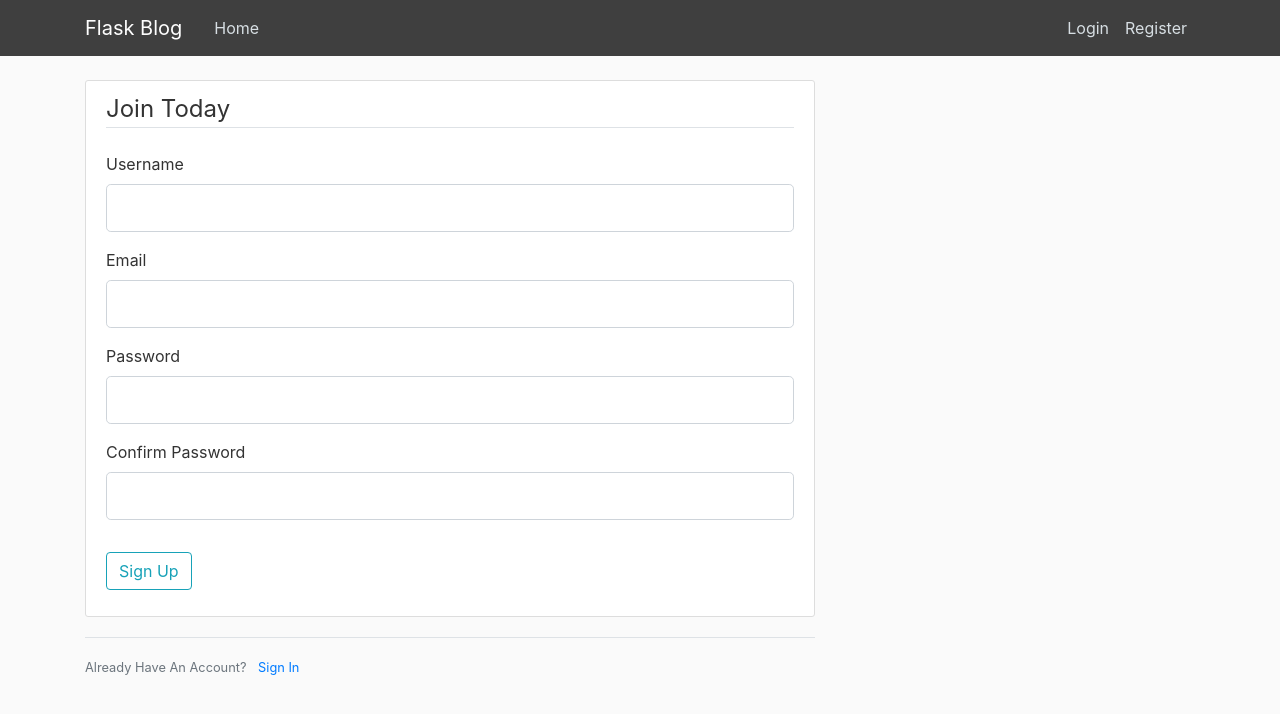
After one commit to ecleven/The_Tribute, a Flask app: page /register in a window 1280 px wide. The commit adds this page. Shown: the top 714 px of the page. Run offline with Flask 2, Linux system fonts and the light colour scheme; some libraries are stand-ins or nearby versions.

Commit message:
added style

```diff
--- a/flask_app.py
+++ b/flask_app.py
@@ -1,7 +1,14 @@
-from flask import Flask, render_template, send_from_directory
+from flask import Flask, render_template, send_from_directory, session, url_for, flash, redirect
+from flask_bcrypt import Bcrypt
+
+from forms import RegistrationForm, LoginForm
 import os
 
 app = Flask(__name__)
+
+app.config['SECRET_KEY'] = os.urandom(16)
+
+#app.secret_key = print(os.urandom(16))
 
 da_bros = [
      { "name": "Austin", "image": "austin.JPG", "bio": "Media mogul Austin Sabella CPA is the brains and the chin behind the bros. Born in 1993 in the slums of algonquin, austin discovered his love for wrestling playing tummy sticks with his cousin Corey. It quickly became apperent that he was a natural grapler, and Austin through the ranks of IL wresting until a self inflicted injury stopped his career short. Since then Austin has rebranded himself as a prestigous businessman becoming CFO of a media consultancy/Indian staffing firm." },
@@ -14,13 +21,38 @@ da_bros = [
 ]
 
 
+#login
+@app.route("/register", methods=['GET', 'POST'])
+def register():
+    form = RegistrationForm()
+    if form.validate_on_submit():
+        flash(f'Account created for {form.username.data}!', 'success')
+        return redirect(url_for('home'))
+    return render_template('register.html', title='Register', form=form)
+
+
+@app.route("/login", methods=['GET', 'POST'])
+def login():
+    form = LoginForm()
+    if form.validate_on_submit():
+        if form.email.data == 'admin@blog.com' and form.password.data == 'password':
+            flash('You have been logged in!', 'success')
+            return redirect(url_for('home'))
+        else:
+            flash('Login Unsuccessful. Please check username and password', 'danger')
+    return render_template('login.html', title='Login', form=form)
+
+
 @app.route('/')
-def main_page():
+def home():
     return render_template("main.html", da_bros=da_bros)
 
 @app.route('/upload/<filename>')
 def send_image(filename):
     return send_from_directory("images/Da-Bros", filename)
 
+
+
+
 if __name__ == '__main__':
     app.run(debug=True)
--- /dev/null
+++ b/forms.py
@@ -0,0 +1,24 @@
+from flask_wtf import FlaskForm
+from wtforms import StringField, PasswordField, SubmitField, BooleanField
+from wtforms.validators import DataRequired, Length, Email, EqualTo
+
+class RegistrationForm(FlaskForm):
+    username = StringField('Username', validators=[DataRequired(), Length(min=2, max=25)])
+
+    email = StringField('Email', validators=[DataRequired()])
+
+    password = PasswordField('Password', validators=[DataRequired()])
+
+    confirm_password = PasswordField('Confirm Password', validators=[DataRequired(),EqualTo('password')])
+
+    submit = SubmitField('Sign Up')
+
+
+class LoginForm(FlaskForm):
+    email = StringField('Email', validators=[DataRequired()])
+
+    password = PasswordField('Password', validators=[DataRequired()])
+
+    remember = BooleanField('Remember Me')
+
+    submit = SubmitField('Log In')
--- /dev/null
+++ b/static/main.css
@@ -0,0 +1,81 @@
+body {
+    background: #fafafa;
+    color: #333333;
+    margin-top: 5rem;
+  }
+
+  h1, h2, h3, h4, h5, h6 {
+    color: #444444;
+  }
+
+  .bg-steel {
+    background-color: #000000;
+    opacity: .75;
+  }
+
+  .site-header .navbar-nav .nav-link {
+    color: #cbd5db;
+  }
+
+  .site-header .navbar-nav .nav-link:hover {
+    color: #ffffff;
+  }
+
+  .site-header .navbar-nav .nav-link.active {
+    font-weight: 500;
+  }
+
+  .content-section {
+    background: #ffffff;
+    padding: 10px 20px;
+    border: 1px solid #dddddd;
+    border-radius: 3px;
+    margin-bottom: 20px;
+  }
+
+  .article-title {
+    color: #444444;
+  }
+
+  a.article-title:hover {
+    color: #428bca;
+    text-decoration: none;
+  }
+
+  .article-content {
+    white-space: pre-line;
+  }
+
+  .article-img {
+    height: 65px;
+    width: 65px;
+    margin-right: 16px;
+  }
+
+  .article-metadata {
+    padding-bottom: 1px;
+    margin-bottom: 4px;
+    border-bottom: 1px solid #e3e3e3
+  }
+
+  .article-metadata a:hover {
+    color: #333;
+    text-decoration: none;
+  }
+
+  .article-svg {
+    width: 25px;
+    height: 25px;
+    vertical-align: middle;
+  }
+
+  .account-img {
+    height: 125px;
+    width: 125px;
+    margin-right: 20px;
+    margin-bottom: 16px;
+  }
+
+  .account-heading {
+    font-size: 2.5rem;
+  }
--- /dev/null
+++ b/templates/layout.html
@@ -0,0 +1,64 @@
+<!DOCTYPE html>
+<html>
+<head>
+    <!-- Required meta tags -->
+    <meta charset="utf-8">
+    <meta name="viewport" content="width=device-width, initial-scale=1, shrink-to-fit=no">
+
+    <!-- Bootstrap CSS -->
+    <link rel="stylesheet" href="https://maxcdn.bootstrapcdn.com/bootstrap/4.0.0/css/bootstrap.min.css" integrity="sha384-Gn5384xqQ1aoWXA+058RXPxPg6fy4IWvTNh0E263XmFcJlSAwiGgFAW/dAiS6JXm" crossorigin="anonymous">
+
+    <link rel="stylesheet" type="text/css" href="{{ url_for('static', filename='main.css') }}">
+
+    {% if title %}
+        <title>Flask Blog - {{ title }}</title>
+    {% else %}
+        <title>Flask Blog</title>
+    {% endif %}
+</head>
+<body>
+    <header class="site-header">
+      <nav class="navbar navbar-expand-md navbar-dark bg-steel fixed-top">
+        <div class="container">
+          <a class="navbar-brand mr-4" href="/">Flask Blog</a>
+          <button class="navbar-toggler" type="button" data-toggle="collapse" data-target="#navbarToggle" aria-controls="navbarToggle" aria-expanded="false" aria-label="Toggle navigation">
+            <span class="navbar-toggler-icon"></span>
+          </button>
+          <div class="collapse navbar-collapse" id="navbarToggle">
+            <div class="navbar-nav mr-auto">
+              <a class="nav-item nav-link" href="{{ url_for('home') }}">Home</a>
+            </div>
+            <!-- Navbar Right Side -->
+            <div class="navbar-nav">
+              <a class="nav-item nav-link" href="{{ url_for('login') }}">Login</a>
+              <a class="nav-item nav-link" href="{{ url_for('register') }}">Register</a>
+            </div>
+          </div>
+        </div>
+      </nav>
+    </header>
+    <main role="main" class="container">
+      <div class="row">
+        <div class="col-md-8">
+          {% with messages = get_flashed_messages(with_categories=true) %}
+            {% if messages %}
+              {% for category, message in messages %}
+                <div class="alert alert-{{ category }}">
+                  {{ message }}
+                </div>
+              {% endfor %}
+            {% endif %}
+          {% endwith %}
+          {% block content %}{% endblock %}
+        </div>
+      </div>
+    </main>
+
+
+    <!-- Optional JavaScript -->
+    <!-- jQuery first, then Popper.js, then Bootstrap JS -->
+    <script src="https://code.jquery.com/jquery-3.2.1.slim.min.js" integrity="sha384-KJ3o2DKtIkvYIK3UENzmM7KCkRr/rE9/Qpg6aAZGJwFDMVNA/GpGFF93hXpG5KkN" crossorigin="anonymous"></script>
+    <script src="https://cdnjs.cloudflare.com/ajax/libs/popper.js/1.12.9/umd/popper.min.js" integrity="sha384-ApNbgh9B+Y1QKtv3Rn7W3mgPxhU9K/ScQsAP7hUibX39j7fakFPskvXusvfa0b4Q" crossorigin="anonymous"></script>
+    <script src="https://maxcdn.bootstrapcdn.com/bootstrap/4.0.0/js/bootstrap.min.js" integrity="sha384-JZR6Spejh4U02d8jOt6vLEHfe/JQGiRRSQQxSfFWpi1MquVdAyjUar5+76PVCmYl" crossorigin="anonymous"></script>
+</body>
+</html>
--- /dev/null
+++ b/templates/register.html
@@ -0,0 +1,72 @@
+{% extends "layout.html" %}
+{% block content %}
+    <div class="content-section">
+        <form method="POST" action="">
+            {{ form.hidden_tag() }}
+            <fieldset class="form-group">
+                <legend class="border-bottom mb-4">Join Today</legend>
+                <div class="form-group">
+                    {{ form.username.label(class="form-control-label") }}
+
+                    {% if form.username.errors %}
+                        {{ form.username(class="form-control form-control-lg is-invalid") }}
+                        <div class="invalid-feedback">
+                            {% for error in form.username.errors %}
+                                <span>{{ error }}</span>
+                            {% endfor %}
+                        </div>
+                    {% else %}
+                        {{ form.username(class="form-control form-control-lg") }}
+                    {% endif %}
+                </div>
+                <div class="form-group">
+                    {{ form.email.label(class="form-control-label") }}
+                    {% if form.email.errors %}
+                        {{ form.email(class="form-control form-control-lg is-invalid") }}
+                        <div class="invalid-feedback">
+                            {% for error in form.email.errors %}
+                                <span>{{ error }}</span>
+                            {% endfor %}
+                        </div>
+                    {% else %}
+                        {{ form.email(class="form-control form-control-lg") }}
+                    {% endif %}
+                </div>
+                <div class="form-group">
+                    {{ form.password.label(class="form-control-label") }}
+                    {% if form.password.errors %}
+                        {{ form.password(class="form-control form-control-lg is-invalid") }}
+                        <div class="invalid-feedback">
+                            {% for error in form.password.errors %}
+                                <span>{{ error }}</span>
+                            {% endfor %}
+                        </div>
+                    {% else %}
+                        {{ form.password(class="form-control form-control-lg") }}
+                    {% endif %}
+                </div>
+                <div class="form-group">
+                    {{ form.confirm_password.label(class="form-control-label") }}
+                    {% if form.confirm_password.errors %}
+                        {{ form.confirm_password(class="form-control form-control-lg is-invalid") }}
+                        <div class="invalid-feedback">
+                            {% for error in form.confirm_password.errors %}
+                                <span>{{ error }}</span>
+                            {% endfor %}
+                        </div>
+                    {% else %}
+                        {{ form.confirm_password(class="form-control form-control-lg") }}
+                    {% endif %}
+                </div>
+            </fieldset>
+            <div class="form-group">
+                {{ form.submit(class="btn btn-outline-info") }}
+            </div>
+        </form>
+    </div>
+    <div class="border-top pt-3">
+        <small class="text-muted">
+            Already Have An Account? <a class="ml-2" href="{{ url_for('login') }}">Sign In</a>
+        </small>
+    </div>
+{% endblock content %}
```
Also changed, not shown: templates/login.html (added, +53 -0 lines), templates/main.html (+4 -3 lines).
